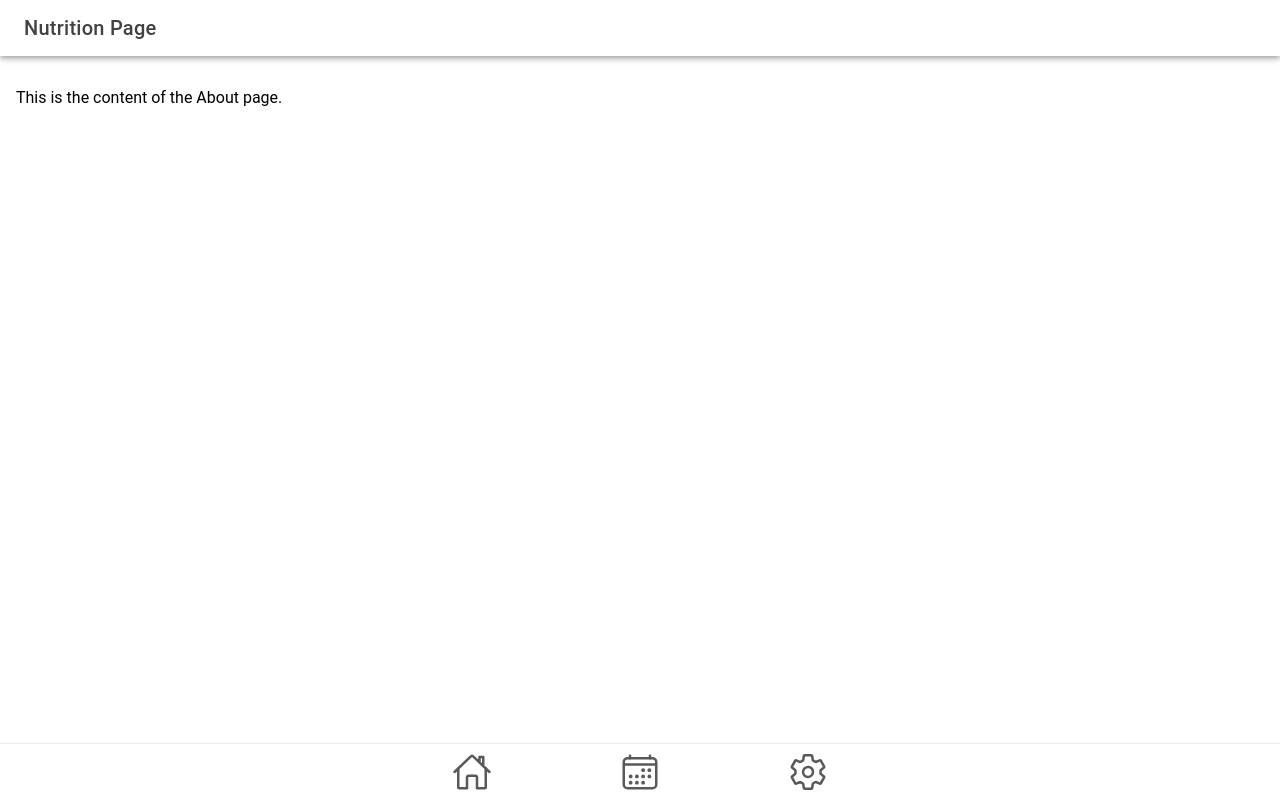
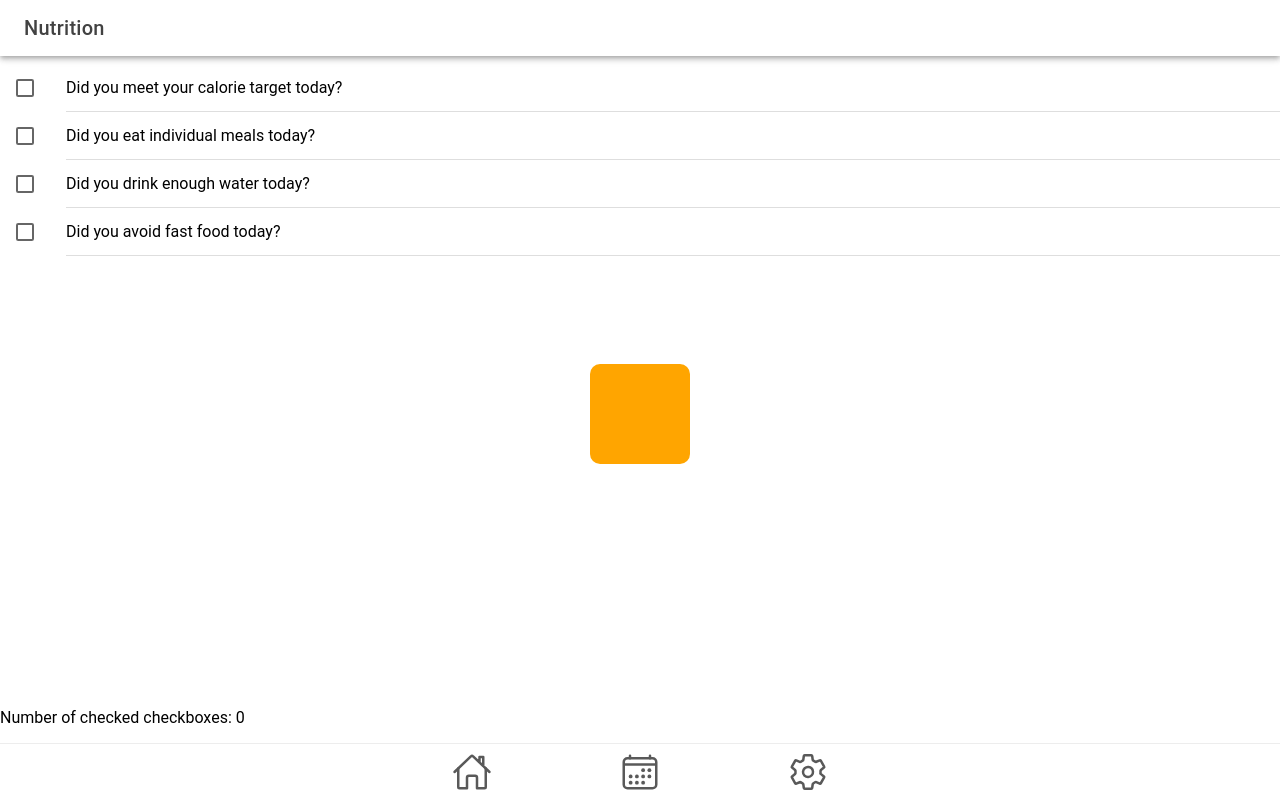
Before and after one commit to Healthy-Habits-project/healthyWatch, a React (Vite) app: page /nutritionpage in a window 1280 px wide. Built offline with nearby package versions, Linux system fonts and the light colour scheme.

Commit message:
Nutrition page major update

```diff
--- /dev/null
+++ b/src/pages/NutritionPage.css
@@ -0,0 +1,40 @@
+/* NutritionPage.css */
+
+.color-square {
+    border-radius: 5px;
+  }
+
+  .legend {
+    margin-top: 10px;
+  }
+
+  .legend-item {
+    margin-bottom: 5px;
+    padding: 5px;
+  }
+
+  .legend-orange {
+    background-color: orange;
+  }
+
+  .legend-yellow {
+    background-color: yellow;
+  }
+
+  .legend-greenyellow {
+    background-color: greenyellow;
+  }
+
+  .legend-green {
+    background-color: green;
+  }
+
+  .legend-brightgreen {
+    background-color: #00ff00; /* Bright Green */
+  }
+
+  /* Add the following styles to ensure the progress bar color is applied */
+  ion-progress-bar {
+    --progress-background: var(--ion-color-light); /* Set the default background color */
+    --progress-background-hover: var(--ion-color-light);
+  }
--- a/src/pages/NutritionPage.tsx
+++ b/src/pages/NutritionPage.tsx
@@ -1,23 +1,146 @@
-// src/pages/About.tsx
+import React, { useState, useEffect } from 'react';
+import { IonPage, IonList, IonProgressBar, IonItem, IonCheckbox, IonLabel, IonHeader, IonToolbar, IonTitle, IonButtons, IonBackButton } from '@ionic/react';
 
-import React from 'react';
-import { IonContent, IonPage, IonHeader, IonToolbar, IonTitle, IonButtons, IonBackButton } from '@ionic/react';
+import './NutritionPage.css';
 
-const NutritionPage: React.FC = () => (
+interface NutritionPageState {
+  calorieTarget: boolean;
+  individualMeals: boolean;
+  waterTarget: boolean;
+  fastFood: boolean;
+}
+
+const NutritionPage: React.FC = () => {
+  const [nutritionHabits, setNutritionHabits] = useState<NutritionPageState>(() => {
+    const storedState = localStorage.getItem('nutritionPageCheckboxes');
+    return storedState
+      ? JSON.parse(storedState)
+      : {
+        calorieTarget: false,
+        individualMeals: false,
+        waterTarget: false,
+        fastFood: false,
+      };
+  });
+
+  useEffect(() => {
+    localStorage.setItem('nutritionPageCheckboxes', JSON.stringify(nutritionHabits));
+  }, [nutritionHabits]);
+
+  const handleCheckboxChange = (key: keyof NutritionPageState) => {
+    setNutritionHabits((prevNutritionHabits) => ({
+      ...prevNutritionHabits,
+      [key]: !prevNutritionHabits[key],
+    }));
+  };
+
+  // Function to calculate the count of checked checkboxes
+  const calculateCheckedCount = () => {
+    return Object.values(nutritionHabits).filter((value) => value).length;
+  };
+
+  const checkedCount = calculateCheckedCount();
+
+  // Function to determine the color based on the checkedCount
+  const getColorBasedOnCount = () => {
+    if (checkedCount <= 2) return 'orange'; // Orange
+    if (checkedCount <= 4) return 'yellow'; // Yellow
+    if (checkedCount <= 6) return 'greenyellow'; // Greenyellow
+    if (checkedCount <= 8) return 'green'; // Green
+    return '#00ff11'; // Bright Green for 9 and 10
+  };
+
+  const color = getColorBasedOnCount();
+
+  const colorStyles = {
+    width: '100px', // Adjust the width as needed
+    height: '100px', // Adjust the height as needed
+    margin: 'auto', // Center the square horizontally
+    marginTop: '20px', // Adjust the top margin as needed
+    backgroundColor: color, // Apply the color variable dynamically
+    borderRadius: '10px', // Adjust the border-radius as needed for rounded corners
+  };
+  return (
     <IonPage>
       <IonHeader>
         <IonToolbar>
         <IonButtons slot="start">
           <IonBackButton />
           </IonButtons>
-        <IonTitle>Nutrition Page</IonTitle>
+          <IonTitle>Nutrition</IonTitle>
         </IonToolbar>
       </IonHeader>
 
-    <IonContent className="ion-padding">
-      <p>This is the content of the About page.</p>
-    </IonContent>
+      <IonList>
+      <IonItem>
+          <IonCheckbox
+            slot="start"
+            checked={nutritionHabits.calorieTarget}
+            onIonChange={() => handleCheckboxChange('calorieTarget')}
+            aria-label="Calorie Target"
+          />
+          <IonLabel onClick={() => handleCheckboxChange('calorieTarget')}>
+            Did you meet your calorie target today?
+          </IonLabel>
+        </IonItem>
+
+      <IonItem>
+          <IonCheckbox
+            slot="start"
+            checked={nutritionHabits.individualMeals}
+            onIonChange={() => handleCheckboxChange('individualMeals')}
+            aria-label="Individual Meals"
+          />
+          <IonLabel onClick={() => handleCheckboxChange('individualMeals')}>
+            Did you eat individual meals today?
+          </IonLabel>
+        </IonItem>
+
+        <IonItem>
+          <IonCheckbox
+            slot="start"
+            checked={nutritionHabits.waterTarget}
+            onIonChange={() => handleCheckboxChange('waterTarget')}
+            aria-label="Avoid Screens Before Bed"
+          />
+          <IonLabel onClick={() => handleCheckboxChange('waterTarget')}>
+            Did you drink enough water today?
+          </IonLabel>
+        </IonItem>
+
+        <IonItem>
+          <IonCheckbox
+            slot="start"
+            checked={nutritionHabits.fastFood}
+            onIonChange={() => handleCheckboxChange('fastFood')}
+            aria-label="Darkness for Sleep"
+          />
+          <IonLabel onClick={() => handleCheckboxChange('fastFood')}>
+            Did you avoid fast food today?
+          </IonLabel>
+        </IonItem>
+      </IonList>
+
+      <div
+  className={`color-square color-${color}`}
+  style={{ marginTop: '10px', width: '50px', height: '50px' }}
+></div>
+
+<IonProgressBar
+  style={{ height: '10px', marginTop: '10px' }}
+  color={color}
+  value={checkedCount / 10}
+></IonProgressBar>
+
+
+      {/* Dynamic square based on the checked count */}
+      <div style={colorStyles}></div>
+
+      <p>
+        Number of checked checkboxes: {checkedCount}
+      </p>
     </IonPage>
   );
+};
 
 export default NutritionPage;
```
Lines whose indentation alone changed are shown as unchanged.
